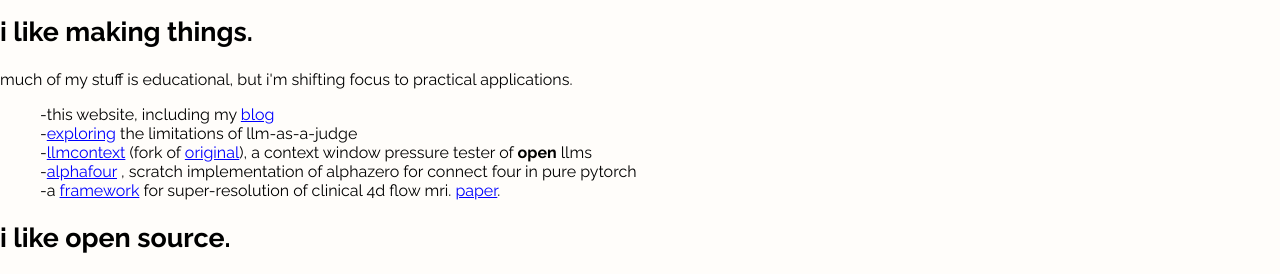
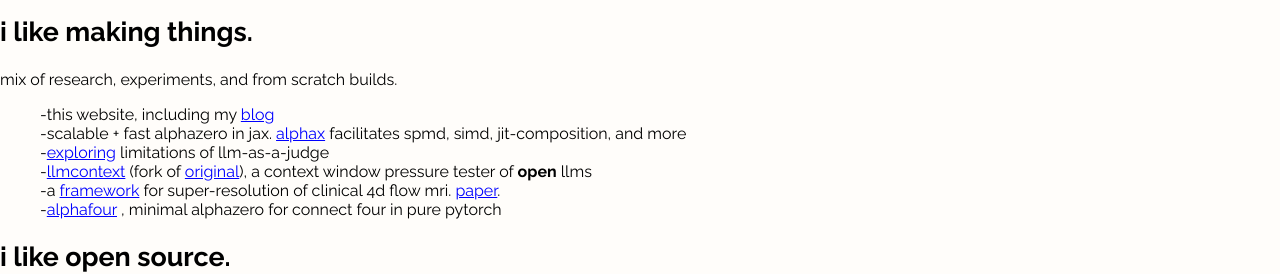
Before and after one commit to LeonEricsson/leonericsson.github.io, a Next.js app: page /about in a window 1280 px wide. Shown: the part 216-490 px from the top of the page. Built offline with nearby package versions, Linux system fonts and the light colour scheme.

Commit message:
new projects

```diff
--- a/components/AboutCard/index.js
+++ b/components/AboutCard/index.js
@@ -15,13 +15,15 @@ function AboutCard() {
       </p>
       <h2 className="text-black text-2-5xl font-bold pb-3 pt-10">i like making things.</h2>
       <p>
-        much of my stuff is educational, but i'm shifting focus to practical applications.
+        mix of research, experiments, and from scratch builds.
         <ul className="list-none ml-4 pt-2">
           <li className="before:content-['-'] before:pr-2">this website, including my <a href="https://leonericsson.github.io/blog" style={{ color: 'blue' }}>blog</a></li>
-          <li className="before:content-['-'] before:pr-2"><a href="https://github.com/LeonEricsson/llmjudge" style={{ color: 'blue' }}>exploring</a> the limitations of llm-as-a-judge</li>
+          <li className="before:content-['-'] before:pr-2">scalable + fast alphazero in jax. <a href="https://github.com/LeonEricsson/alphax" style={{ color: 'blue' }}>alphax</a> facilitates spmd, simd, jit-composition, and more </li>
+          <li className="before:content-['-'] before:pr-2"><a href="https://github.com/LeonEricsson/llmjudge" style={{ color: 'blue' }}>exploring</a> limitations of llm-as-a-judge</li>
           <li className="before:content-['-'] before:pr-2"><a href="https://github.com/LeonEricsson/llmcontext" style={{ color: 'blue' }}>llmcontext</a> (fork of <a href="https://github.com/gkamradt/LLMTest_NeedleInAHaystack" style={{ color: 'blue' }}>original</a>), a context window pressure tester of <b>open</b> llms</li>
-          <li className="before:content-['-'] before:pr-2"><a href="https://github.com/LeonEricsson/AlphaFour" style={{ color: 'blue' }}>alphafour</a> , scratch implementation of alphazero for connect four in pure pytorch</li>
           <li className="before:content-['-'] before:pr-2">a <a href="https://github.com/LeonEricsson/Ensemble4DFlowNet" style={{ color: 'blue' }}>framework</a> for super-resolution of clinical 4d flow mri. <a href="https://arxiv.org/abs/2311.11819" style={{ color: 'blue' }}>paper</a>.</li>
+          <li className="before:content-['-'] before:pr-2"><a href="https://github.com/LeonEricsson/AlphaFour" style={{ color: 'blue' }}>alphafour</a> , minimal alphazero for connect four in pure pytorch</li>
+
         </ul>
       </p>
       <h2 className="text-black text-2-5xl font-bold pb-3 pt-10">i like open source.</h2>
```
